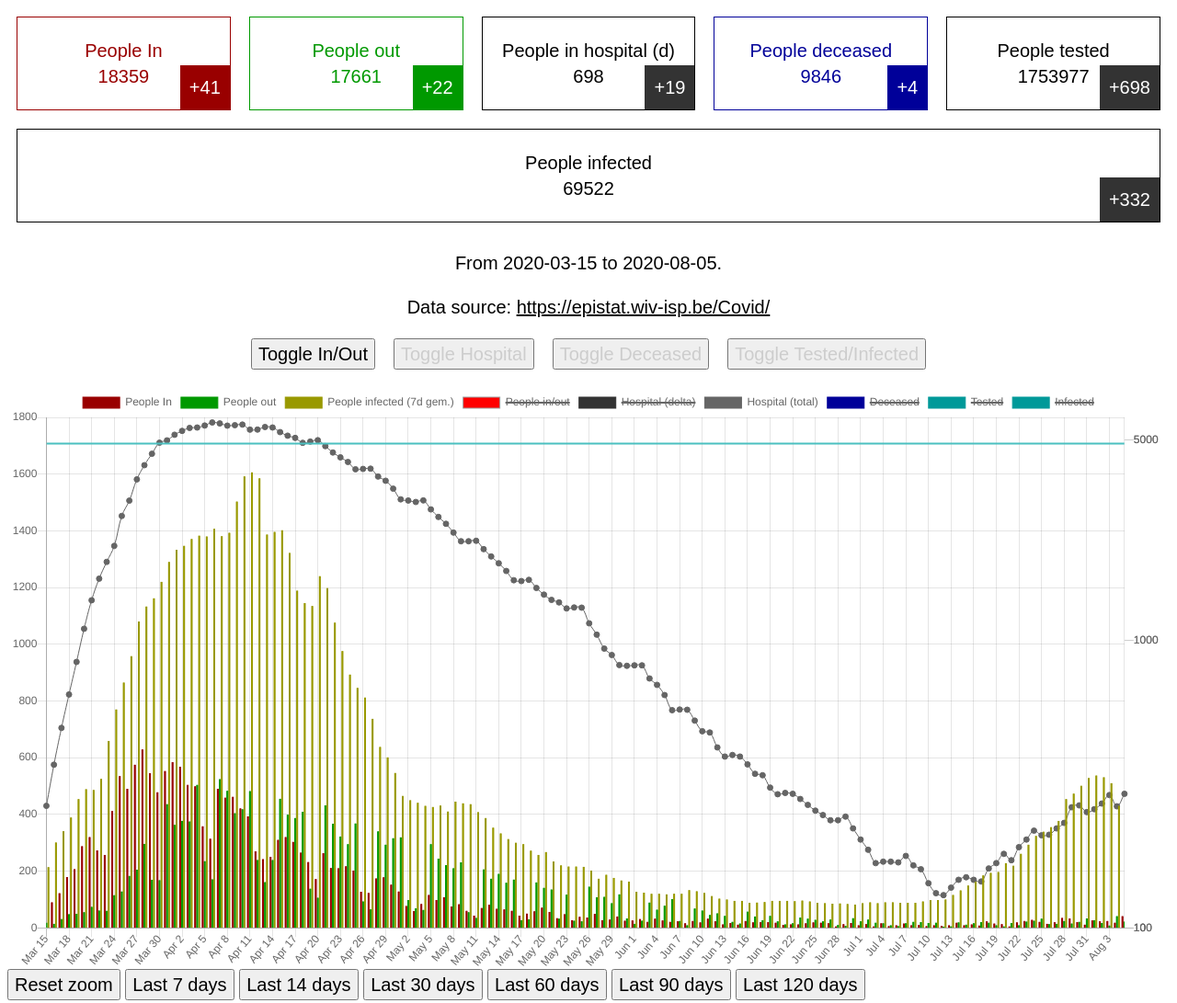
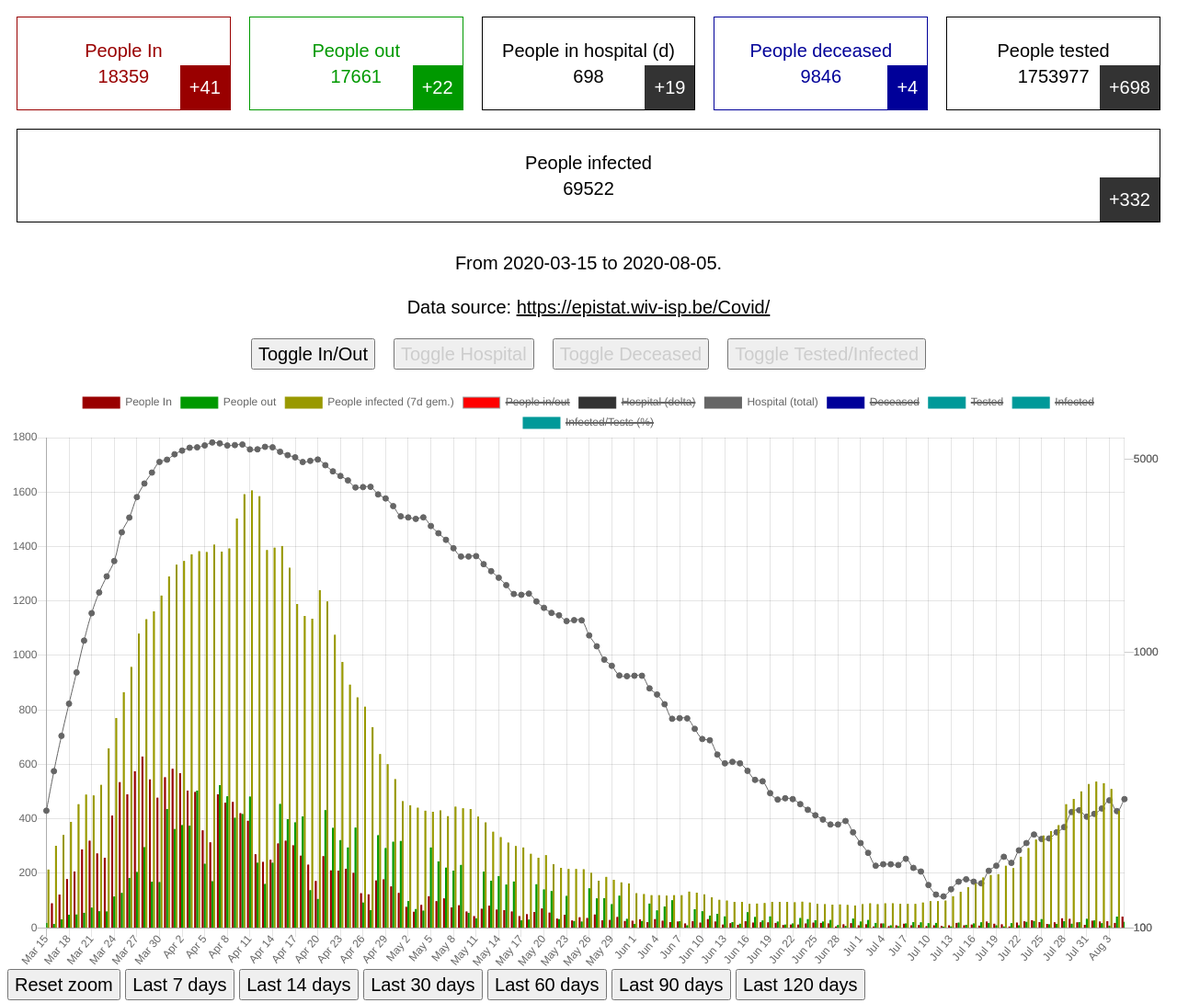
Before and after one commit to attiks/covid, a website: page docs/index.html in a window 1280 px wide. Shown: the top 1091 px of the page at 92% size. Drawn offline with Linux system fonts and the light colour scheme.

Commit message:
Add infected per test ratio

```diff
--- a/docs/index.html
+++ b/docs/index.html
@@ -201,6 +201,7 @@ window.onload = function() {
     var dataPointsTests = [];
     var dataPointsInfected = [];
     var dataPointsInfectedDaily = [];
+    var dataPointsTestsInfected = [];
 
     for (var row in data) {
       // Ignore future dates.
@@ -251,6 +252,11 @@ window.onload = function() {
       dataPointsInfected.push({
         x: new Date(row),
         y: data[row].infected + totalInfected
+      });
+
+      dataPointsTestsInfected.push({
+        x: new Date(row),
+        y: (100 * (data[row].infected / data[row].tests)).toFixed(2)
       });
 
       lastDate = row;
@@ -376,6 +382,17 @@ window.onload = function() {
           yAxisID: 'y-axis-3',
           data: dataPointsInfected,
           hidden: true
+        },
+        {
+          label: 'Infected/Tests (%)',
+          type: 'line',
+          backgroundColor: '#009999',
+          borderColor: '#009999',
+          borderWidth: 1,
+          fill: false,
+          yAxisID: 'y-axis-1',
+          data: dataPointsTestsInfected,
+          hidden: true
         }
       ]
     };
@@ -456,6 +473,7 @@ window.onload = function() {
             }
           ],
         },
+        /*
         annotation: {
           annotations: [{
             type: 'line',
@@ -469,7 +487,7 @@ window.onload = function() {
               content: 'Max in hospital'
             }
           }]
-        },
+        },*/
         plugins: {
           zoom: {
             zoom: {
```
